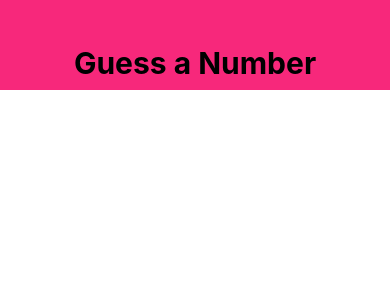
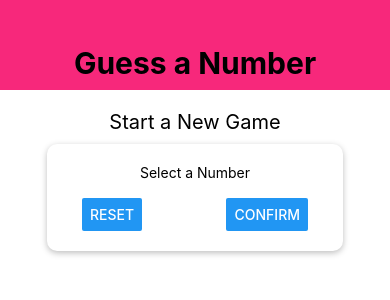
Before and after one commit to rpadilla6/Guess-The-Number, a React Native app: screen / in a window 390 px wide. Shown: the top 300 px of the page. Built offline with nearby package versions, Linux system fonts and the light colour scheme.

Commit message:
New game screen added with buttons and text input

```diff
--- a/App.js
+++ b/App.js
@@ -9,11 +9,13 @@
 import React from 'react';
 import {StyleSheet, View, Text} from 'react-native';
 import Header from './components/Header';
+import StartGameScreen from './screens/StartGameScreen';
 
 const App = () => {
   return (
     <View style={styles.screen}>
       <Header title="Guess a Number" />
+      <StartGameScreen />
     </View>
   );
 };
--- /dev/null
+++ b/screens/StartGameScreen.js
@@ -0,0 +1,52 @@
+import React from 'react';
+import { View, Text, StyleSheet, TextInput, Button } from 'react-native';
+
+const StartGameScreen = (props) => {
+  return (
+    <View style={styles.screen}>
+        <Text style={styles.title}>Start a New Game</Text>
+        <View style={styles.inputContainer}>
+            <Text>Select a Number</Text>
+            <TextInput/>
+            <View style={styles.buttonContainer}>
+                <Button title="Reset" onPress={() => {}}/>
+                <Button title="Confirm" onPress={() => {}}/>
+            </View>
+        </View>
+    </View>
+  );
+};
+
+const styles = StyleSheet.create({
+    screen: {
+        flex: 1,
+        padding: 10,
+        alignItems: 'center',
+    },
+    title:{
+        fontSize: 20,
+        marginVertical: 10,
+    },
+    inputContainer: {
+        width: 300,
+        maxWidth: '80%',
+        alignItems: 'center',
+        shadowColor: 'black',
+        shadowOffset: { width: 0, height: 2},
+        shadowRadius: 6,
+        shadowOpacity: 0.26,
+        elevation: 5,
+        backgroundColor: 'white',
+        padding: 20,
+        borderRadius: 10,
+    },
+    buttonContainer: {
+        flexDirection: 'row',
+        width: '100%',
+        justifyContent: 'space-between',
+        paddingHorizontal: 15,
+    },
+
+});
+
+export default StartGameScreen;
```
Also changed, not shown: 1 other file (tests, documents, lock files or other folders).
